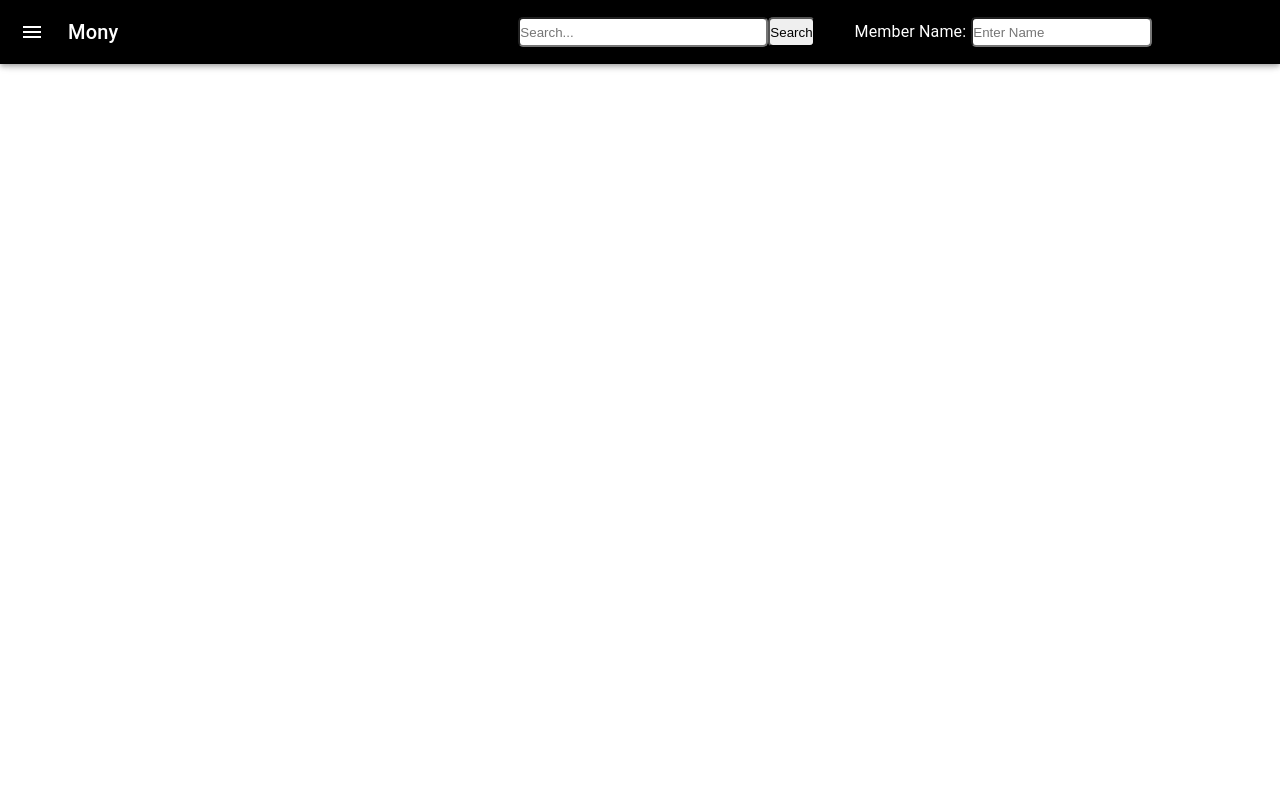
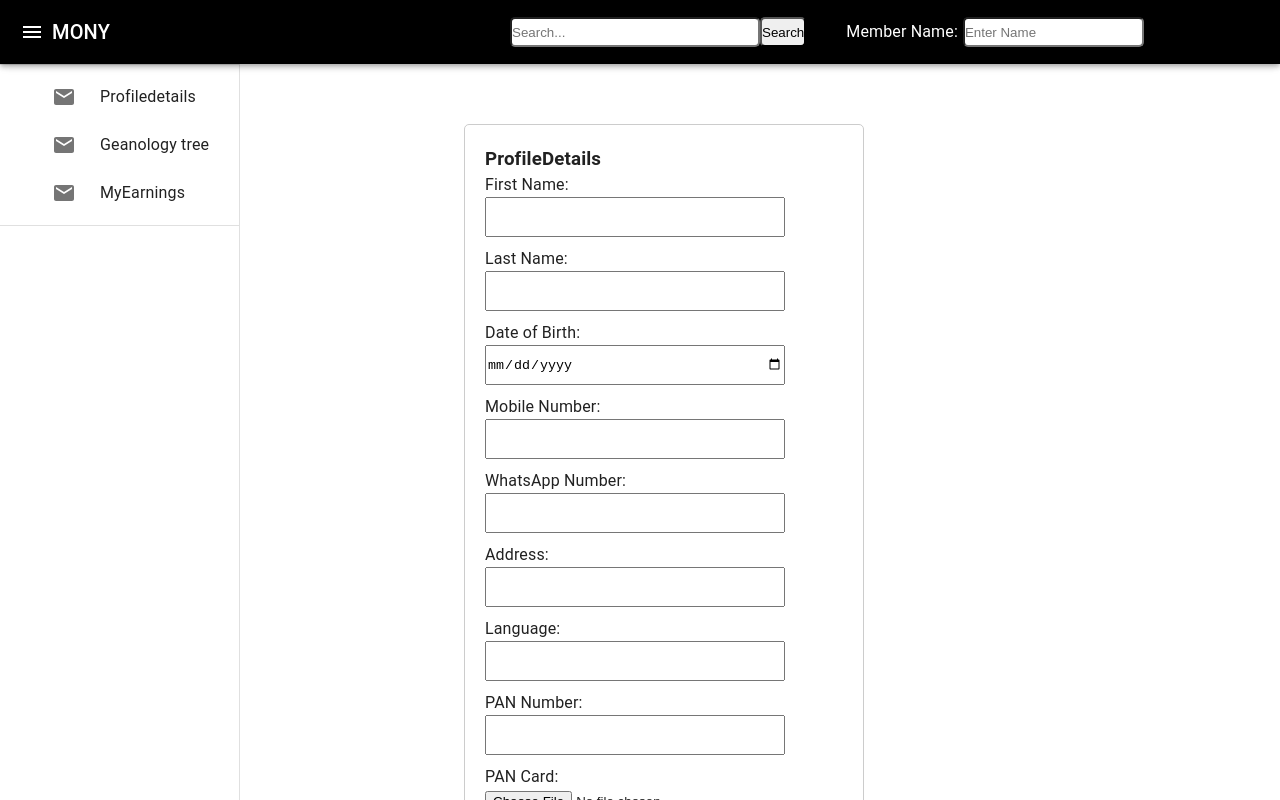
Before and after one commit to Subash-Alagesan/Mony, a React (Create React App) app: page / in a window 1280 px wide. Shown: the top 800 px of the page. Built offline with nearby package versions, Linux system fonts and the light colour scheme.

Commit message:
13-12-2023 5.30pc

```diff
--- a/src/App.js
+++ b/src/App.js
@@ -3,16 +3,22 @@
     import './App.css';
     import Login from './Form/Login';
     import SellerDashboard from "./Dashboard/SellerDashboard";
+    import { BrowserRouter as Router, Routes, Route } from "react-router-dom"
+    import ProfileDetails from './Dashboard/ProfileDetails';
+    import  geanologytree from './Dashboard/Geanology';
+    import myearnings from './Dashboard/MyEarnings';
+    import MemberDashboard from './MemberDashboard'
 
     function App() {
 
         return(
-            <div className="App">
-                {/* <Signin />
-                <Login /> */}
-                <SellerDashboard />
 
-            </div>
+      <div className="App">
+        <SellerDashboard />
+        {/* <MemberDashboard /> */}
+
+      </div>
+
 
         )
     }
--- /dev/null
+++ b/src/Dashboard/Geanology.js
@@ -0,0 +1,14 @@
+import React from 'react'
+import Box from '@mui/material/Box';
+
+function Geanology() {
+  return (
+    <>
+    <Box height={100} />
+    <div>Geanology</div>
+    </>
+
+  )
+}
+
+export default Geanology;
--- /dev/null
+++ b/src/Dashboard/MyEarnings.js
@@ -0,0 +1,64 @@
+import React from 'react'
+import Box from '@mui/material/Box';
+import './myearnings.css';
+import { Grid, Avatar } from '@mui/material';
+
+function MyEarnings() {
+  return (
+    <>
+    <Box height={100} />
+
+    <Grid container spacing={2}  className='grid-container'>
+
+
+    <Grid item xs={12} sm={12} md={4} lg={4} className='grid-main1'>
+      <div style={{ textAlign: 'center' ,alignItems:'center' , marginLeft:'80px'}}>
+
+        <Avatar
+          alt="Circular Image"
+          src="https://example.com/your-image.jpg"
+          sx={{ width: 80, height: 80 }}
+        />
+      </div>
+      <p style={{ textAlign: 'center' ,marginTop:"10px" ,color:'white'}}>
+        Today Earnings
+      </p>
+    </Grid>
+      <Grid item xs={12} sm={12} md={4} lg={4}  className='grid-main2'>
+
+      <div style={{ textAlign: 'center' ,alignItems:'center' , marginLeft:'80px'}}>
+
+       <Avatar
+         alt="Circular Image"
+         src="https://example.com/your-image.jpg"
+         sx={{ width: 80, height: 80 }}
+       />
+     </div>
+     <p style={{ textAlign: 'center' ,marginTop:"10px" ,color:'white'}}>
+       Total Earnings
+     </p>
+
+      </Grid>
+      <Grid item xs={12} sm={12} md={4} lg={4}  className='grid-main3'>
+
+      <div style={{ textAlign: 'center' ,alignItems:'center' , marginLeft:'80px'}}>
+
+       <Avatar
+         alt="Circular Image"
+         src="https://example.com/your-image.jpg"
+         sx={{ width: 80, height: 80 }}
+       />
+     </div>
+     <p style={{ textAlign: 'center' ,marginTop:"10px" ,color:'white'}}>
+       Available Earnings
+     </p>
+
+      </Grid>
+
+      </Grid>
+
+    </>
+  )
+}
+
+export default MyEarnings;
--- /dev/null
+++ b/src/Dashboard/ProfileDetails.js
@@ -0,0 +1,64 @@
+import React from 'react';
+import './profiledetails.css';
+
+function ProfileDetails() {
+  return (
+
+
+
+    <div className="center-container">
+
+      <form className="form-container">
+      <h3>ProfileDetails</h3>
+        <div className="form-group">
+          <label htmlFor="firstName">First Name:</label>
+          <input className="custom-input" type="text" id="firstName" name="firstName" />
+        </div>
+
+        <div className="form-group">
+          <label htmlFor="lastName">Last Name:</label>
+          <input  className="custom-input" type="text" id="lastName" name="lastName" />
+        </div>
+
+        <div className="form-group">
+          <label htmlFor="dob">Date of Birth:</label>
+          <input className="custom-input" type="date" id="dob" name="dob" />
+        </div>
+
+        <div className="form-group">
+          <label htmlFor="mobileNumber">Mobile Number:</label>
+          <input className="custom-input" type="text" id="mobileNumber" name="mobileNumber" />
+        </div>
+
+        <div className="form-group">
+          <label htmlFor="whatsappNumber">WhatsApp Number:</label>
+          <input className="custom-input" type="text" id="whatsappNumber" name="whatsappNumber" />
+        </div>
+
+        <div className="form-group">
+          <label htmlFor="address">Address:</label>
+          <input className="custom-input" id="address" name="address"></input>
+        </div>
+
+        <div className="form-group">
+          <label htmlFor="language">Language:</label>
+          <input className="custom-input" type="text" id="language" name="language" />
+        </div>
+
+        <div className="form-group">
+          <label htmlFor="panNumber">PAN Number:</label>
+          <input className="custom-input" type="text" id="panNumber" name="panNumber" />
+        </div>
+
+        <div className="form-group">
+          <label htmlFor="panCard">PAN Card:</label>
+          <input className="custom-input" type="file" id="panCard" name="panCard" />
+        </div>
+
+        <button type="submit">Submit</button>
+      </form>
+    </div>
+  );
+}
+
+export default ProfileDetails;
--- a/src/Dashboard/SellerDashboard.js
+++ b/src/Dashboard/SellerDashboard.js
@@ -1,11 +1,11 @@
 import React, { useState } from 'react';
 import { styled, useTheme } from '@mui/material/styles';
 import Box from '@mui/material/Box';
-import Drawer from '@mui/material/Drawer';
-import CssBaseline from '@mui/material/CssBaseline';
+import MuiDrawer from '@mui/material/Drawer';
 import MuiAppBar from '@mui/material/AppBar';
 import Toolbar from '@mui/material/Toolbar';
 import List from '@mui/material/List';
+import CssBaseline from '@mui/material/CssBaseline';
 import Typography from '@mui/material/Typography';
 import Divider from '@mui/material/Divider';
 import IconButton from '@mui/material/IconButton';
@@ -18,61 +18,82 @@ import ListItemIcon from '@mui/material/ListItemIcon';
 import ListItemText from '@mui/material/ListItemText';
 import InboxIcon from '@mui/icons-material/MoveToInbox';
 import MailIcon from '@mui/icons-material/Mail';
+import ProfileDetails from '../Dashboard/ProfileDetails';
+import  Geanology from '../Dashboard/Geanology';
+import MyEarnings from '../Dashboard/MyEarnings';
 import './SellerDashboard.css';
-import { BrowserRouter as Router, Route, Link, Routes } from 'react-router-dom';
-
-
 
 const drawerWidth = 240;
 
-const Main = styled('main', { shouldForwardProp: (prop) => prop !== 'open' })(
-  ({ theme, open }) => ({
-    flexGrow: 1,
-    padding: theme.spacing(3),
-    transition: theme.transitions.create('margin', {
+const openedMixin = (theme) => ({
+  width: drawerWidth,
+  transition: theme.transitions.create('width', {
+    easing: theme.transitions.easing.sharp,
+    duration: theme.transitions.duration.enteringScreen,
+  }),
+  overflowX: 'hidden',
+});
+
+const closedMixin = (theme) => ({
+  transition: theme.transitions.create('width', {
     easing: theme.transitions.easing.sharp,
     duration: theme.transitions.duration.leavingScreen,
   }),
-    marginLeft: `-${drawerWidth}px`,
-    ...(open && {
-      transition: theme.transitions.create('margin', {
-        easing: theme.transitions.easing.easeOut,
-        duration: theme.transitions.duration.enteringScreen,
-      }),
-      marginLeft: 0,
-    }),
-  }),
-);
+  overflowX: 'hidden',
+  width: `calc(${theme.spacing(7)} + 1px)`,
+  [theme.breakpoints.up('sm')]: {
+    width: `calc(${theme.spacing(8)} + 1px)`,
+  },
+});
+
+const DrawerHeader = styled('div')(({ theme }) => ({
+  display: 'flex',
+  alignItems: 'center',
+  justifyContent: 'flex-end',
+  padding: theme.spacing(0, 1),
+  // necessary for content to be below app bar
+  ...theme.mixins.toolbar,
+}));
 
 const AppBar = styled(MuiAppBar, {
   shouldForwardProp: (prop) => prop !== 'open',
 })(({ theme, open }) => ({
-  transition: theme.transitions.create(['margin', 'width'], {
+  zIndex: theme.zIndex.drawer + 1,
+  transition: theme.transitions.create(['width', 'margin'], {
     easing: theme.transitions.easing.sharp,
     duration: theme.transitions.duration.leavingScreen,
   }),
   ...(open && {
+    marginLeft: drawerWidth,
     width: `calc(100% - ${drawerWidth}px)`,
-    marginLeft: `${drawerWidth}px`,
-    transition: theme.transitions.create(['margin', 'width'], {
-      easing: theme.transitions.easing.easeOut,
+    transition: theme.transitions.create(['width', 'margin'], {
+      easing: theme.transitions.easing.sharp,
       duration: theme.transitions.duration.enteringScreen,
     }),
   }),
 }));
 
-const DrawerHeader = styled('div')(({ theme }) => ({
-  display: 'flex',
-  alignItems: 'center',
-  padding: theme.spacing(0, 1),
-  // necessary for content to be below app bar
-  ...theme.mixins.toolbar,
-  justifyContent: 'flex-end',
-}));
+const Drawer = styled(MuiDrawer, { shouldForwardProp: (prop) => prop !== 'open' })(
+  ({ theme, open }) => ({
+    width: drawerWidth,
+    flexShrink: 0,
+    whiteSpace: 'nowrap',
+    boxSizing: 'border-box',
+    ...(open && {
+      ...openedMixin(theme),
+      '& .MuiDrawer-paper': openedMixin(theme),
+    }),
+    ...(!open && {
+      ...closedMixin(theme),
+      '& .MuiDrawer-paper': closedMixin(theme),
+    }),
+  }),
+);
 
-export default function PersistentDrawerLeft({ onSearch }) {
+export default function SellerDashboard({ onSearch }) {
   const theme = useTheme();
-  const [open, setOpen] = React.useState(false);
+  const [open, setOpen] =useState(true);
+  const [menudata, setMenudata] =useState("ProfileDetails");
 
   const handleDrawerOpen = () => {
     setOpen(true);
@@ -89,9 +110,10 @@ export default function PersistentDrawerLeft({ onSearch }) {
   };
 
   const handleSearch = () => {
-    // Pass the search term to the parent component or perform search logic here
+
     onSearch(searchTerm);
   };
+
 
   const [memberId, setMemberId] = useState('');
   const [name, setName] = useState('');
@@ -104,41 +126,25 @@ export default function PersistentDrawerLeft({ onSearch }) {
     setName(event.target.value);
   };
 
-  const routes = [
-    {
-      path: '/profile',
-      text: 'Profile Details',
-      icon: <InboxIcon />,
-    },
-    {
-      path: '/genealogy',
-      text: 'Genealogy Tree',
-      icon: <MailIcon />,
-    },
-    {
-      path: '/earnings',
-      text: 'My Earnings',
-      icon: <InboxIcon />,
-    },
 
-  ];
 
   return (
-    <Box sx={{ display: 'flex' ,width:'85%'}}>
+    <>
+    <Box sx={{ display: 'flex' }}>
       <CssBaseline />
-      <AppBar position="fixed" open={open} sx={{ backgroundColor: 'black' }}>
+      <AppBar position="fixed" elevation={4} sx={{backgroundColor:'black' , color:'white'}} >
         <Toolbar>
           <IconButton
             color="inherit"
             aria-label="open drawer"
-            onClick={handleDrawerOpen}
+            onClick={()=>{setOpen(!open)}}
             edge="start"
-            sx={{ mr: 2, ...(open && { display: 'none' }) }}
+
           >
             <MenuIcon />
           </IconButton>
           <Typography variant="h6" noWrap component="div">
-           Mony
+            MONY
           </Typography>
           <div className='search-bar'>
       <input
@@ -162,51 +168,91 @@ export default function PersistentDrawerLeft({ onSearch }) {
           placeholder="Enter Name"
         />
       </div>
-
         </Toolbar>
       </AppBar>
-      <Drawer
-        sx={{
-          width: drawerWidth,
-          flexShrink: 0,
-          '& .MuiDrawer-paper': {
-            width: drawerWidth,
-            boxSizing: 'border-box',
-          },
-        }}
-        variant="persistent"
-        anchor="left"
-        open={open}
-      >
+      <Drawer variant="permanent" open={open}>
         <DrawerHeader>
           <IconButton onClick={handleDrawerClose}>
-            {theme.direction === 'ltr' ? <ChevronLeftIcon /> : <ChevronRightIcon />}
+            {theme.direction === 'rtl' ? <ChevronRightIcon /> : <ChevronLeftIcon />}
           </IconButton>
         </DrawerHeader>
         <Divider />
-        <Router>
         <List>
-            {routes.map(({ path, text, icon }, index) => (
-              <ListItem key={text} disablePadding>
-                <ListItemButton component={Link} to={path}>
-                  <ListItemIcon>{icon}</ListItemIcon>
-                  <ListItemText primary={text} />
+
+            <ListItem  disablePadding sx={{ display: 'block' }} onClick={()=>setMenudata("ProfileDetails")}>
+              <ListItemButton
+                sx={{
+                  minHeight: 48,
+                  justifyContent: open ? 'initial' : 'center',
+                  px: 6.5,
+                }}
+              >
+                <ListItemIcon
+                  sx={{
+                    minWidth: 0,
+                    mr: open ? 3 : 'auto',
+                    justifyContent: 'center',
+                  }}
+                >
+                  <MailIcon />
+                </ListItemIcon>
+                <ListItemText primary="Profiledetails"  />
               </ListItemButton>
             </ListItem>
-            ))}
+            <ListItem  disablePadding sx={{ display: 'block' }} onClick={()=>setMenudata("Geanology")}>
+              <ListItemButton
+                sx={{
+                  minHeight: 48,
+                  justifyContent: open ? 'initial' : 'center',
+                  px: 6.5,
+                }}
+              >
+                <ListItemIcon
+                  sx={{
+                    minWidth: 0,
+                    mr: open ? 3 : 'auto',
+                    justifyContent: 'center',
+                  }}
+                >
+                  <MailIcon />
+                </ListItemIcon>
+                <ListItemText primary="Geanology tree"  />
+              </ListItemButton>
+            </ListItem>
+
+            <ListItem  disablePadding sx={{ display: 'block' }} onClick={()=>setMenudata("MyEarnings")}>
+              <ListItemButton
+                sx={{
+                  minHeight: 48,
+                  justifyContent: open ? 'initial' : 'center',
+                  px: 6.5,
+                }}
+              >
+                <ListItemIcon
+                  sx={{
+                    minWidth: 0,
+                    mr: open ? 3 : 'auto',
+                    justifyContent: 'center',
+                  }}
+                >
+                  <MailIcon />
+                </ListItemIcon>
+                <ListItemText primary="MyEarnings"  />
+              </ListItemButton>
+            </ListItem>
+
         </List>
-          <Routes>
-            {routes.map(({ path, text }, index) => (
-              <Route key={text} exact path={path} element={<div>{text} </div>} />
-            ))}
-          </Routes>
-        </Router>
+        <Divider />
+
       </Drawer>
-      <Main open={open}>
-        <DrawerHeader />
+      <Box component="main" sx={{ flexGrow: 1, p: 3 }}>
 
+        {menudata == "ProfileDetails" && <ProfileDetails />}
+        {menudata == "Geanology" && <Geanology />}
+        {menudata == "MyEarnings" && <MyEarnings />}
+      </Box>
+    </Box>
+    </>
 
-      </Main>
-    </Box>
   );
 }
--- /dev/null
+++ b/src/Dashboard/profiledetails.css
@@ -0,0 +1,22 @@
+.center-container {
+    display: flex;
+    justify-content: center;
+
+    height: 120vh; /* Adjust as needed */
+    margin-top: 100px;
+  }
+
+  .form-container {
+    width: 400px; /* Adjust width as needed */
+    padding: 20px;
+    border: 1px solid #ccc;
+    border-radius: 5px;
+    text-align: left;
+  }
+  .form-group{
+    margin-bottom: 10px;
+  }
+  .custom-input {
+    width: 300px;
+    height: 40px;
+  }
--- /dev/null
+++ b/src/MemberDashboard.js
@@ -0,0 +1,9 @@
+import React from 'react'
+
+const MemberDashboard = () => {
+  return (
+    <div>MemberDashboard</div>
+  )
+}
+
+export default MemberDashboard
```
Also changed, not shown: src/Dashboard/myearnings.css (added, +29 -0 lines), src/Dashboard/geanology.css (added). Lines whose indentation alone changed are shown as unchanged.
